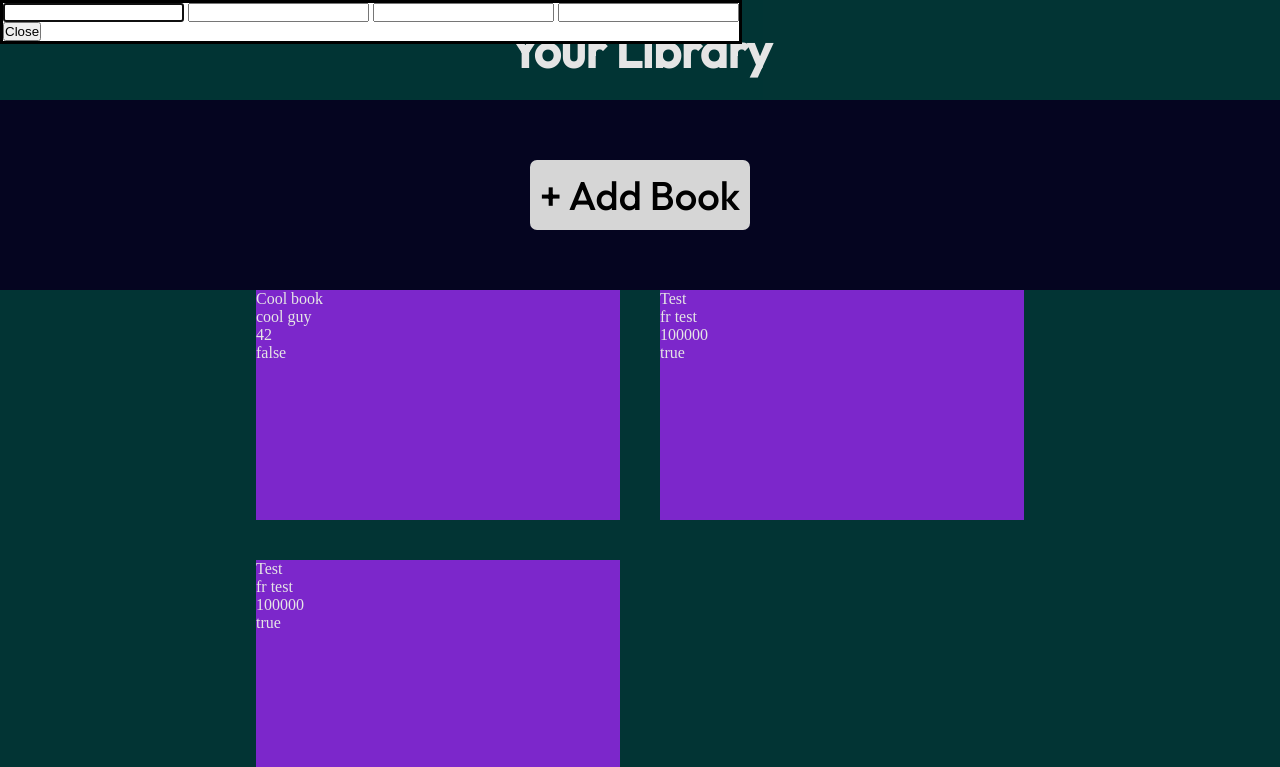
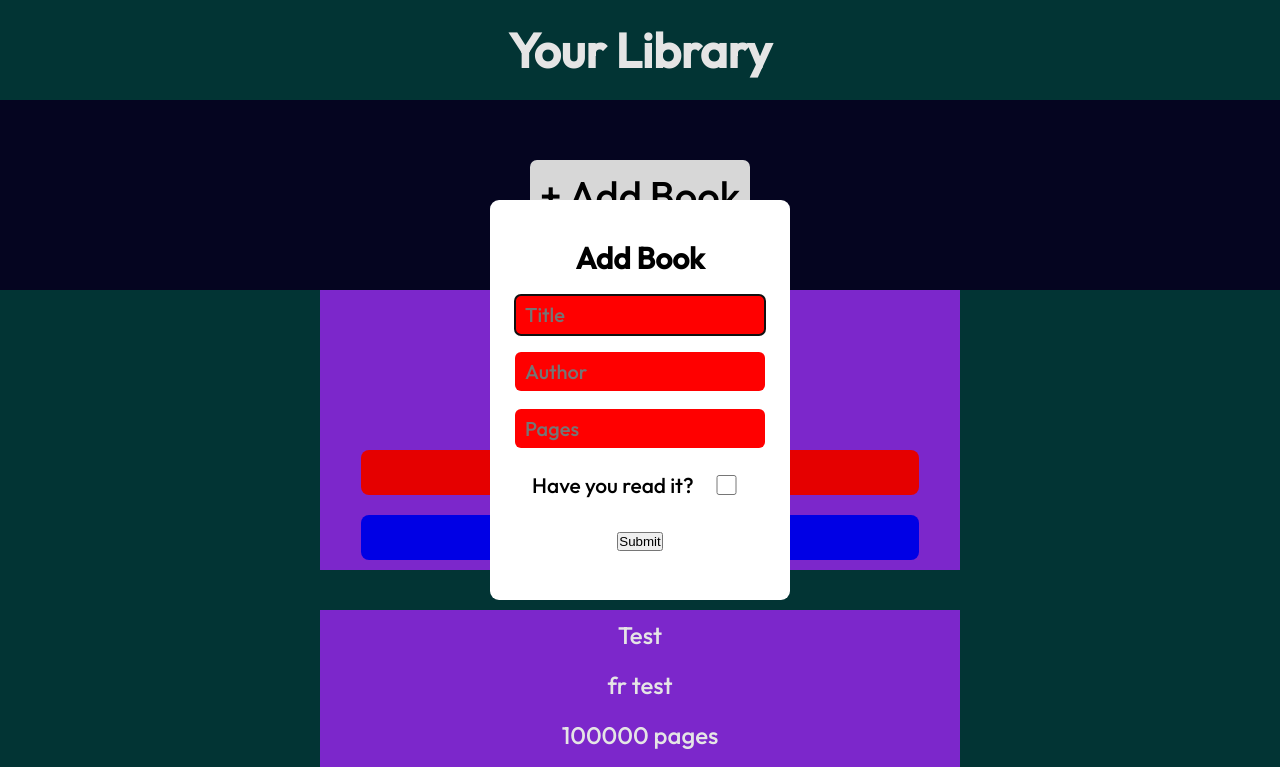
Before and after one commit to Revanthyr/library, a plain HTML site: page index.html in a window 1280 px wide. Both pictures are taken after a click on the button "+ Add Book". Shown: the top 767 px of the page. Drawn offline with Linux system fonts and the light colour scheme.

Commit message:
Add styling to book cards, add form

```diff
--- a/index.html
+++ b/index.html
@@ -20,17 +20,24 @@
     </div>
 
     <dialog>
+
         <form method = "dialog">
-            <label for=""></label>
-            <input type="text">
-            <label for=""></label>
-            <input type="text">
-            <label for=""></label>
-            <input type="text">
-            <label for=""></label>
-            <input type="text">
+            <h2>Add Book</h2>
+
+
+            <input type="text" placeholder="Title" name="title">
+
+            <input type="text" placeholder="Author" name="author">
+
+            <input type="number" placeholder="Pages" name="pages">
+
+            <div class="container">
+                <label for="">Have you read it?</label>
+                <input type="checkbox" name="isread" id="checkbox">
+            </div>
+            <button class="close-btn">Submit</button>
+
         </form>
-        <button class="close-btn">Close</button>
     </dialog>
 </body>
 </html>
--- a/script.js
+++ b/script.js
@@ -16,11 +16,17 @@ const book1 = new Book("Cool book","cool guy",42,false);
 addBooktoLibrary(book1);
 console.log(library);
 const book2 = new Book("Test","fr test",100000,true);
-const book3 = new Book("Test","fr test",100000,true);
+const book3 = new Book("Test"," test",100000,true);
+const book4 = new Book("Test","fr tedzqdzqst",100000,true);
 addBooktoLibrary(book2);
 addBooktoLibrary(book3);
+addBooktoLibrary(book4);
 
+let removeButtonId = 0;
+let itemToRemove = {
 
+};
+let testcar = 5;
 function showBooks(){
 
     library.map((book)=>{
@@ -29,58 +35,101 @@ function showBooks(){
         const docTitle =document.createElement("p");
         const docAuthor = document.createElement("p");
         const docPages = document.createElement("p");
-        const docIsRead = document.createElement("p");
+        const docIsRead = document.createElement("button");
+        const removeButton = document.createElement("button");
         body.appendChild(div);
         div.appendChild(docTitle);
         docTitle.textContent = book.title;
         div.appendChild(docAuthor);
         docAuthor.textContent=book.author;
         div.appendChild(docPages);
-        docPages.textContent = book.pagesNum.toString();
+        docPages.textContent = book.pagesNum.toString() + " pages";
         div.appendChild(docIsRead);
-        docIsRead.textContent = book.isRead;
+        if (book.isRead ==true){
+            docIsRead.textContent = "Read";
+            docIsRead.classList.add("read");
+        }
+        else {
+            docIsRead.textContent = "Not Read... Yet!";
+            docIsRead.classList.add("notread");
+        }
+        docIsRead.addEventListener("click",()=>{
+            if (docIsRead.classList.contains("read")){
+                docIsRead.classList.remove("read");
+                docIsRead.classList.add("notread");
+                docIsRead.textContent = "Not Read... Yet!"
+            }
+            else if (docIsRead.classList.contains("notread")){
+                docIsRead.classList.remove("notread");
+                docIsRead.classList.add("read");
+                docIsRead.textContent = "Read";
+            }
+        })
+        div.appendChild(removeButton);
+        div.setAttribute("bookNumber",library.indexOf(book));
+        removeButton.setAttribute("bookNumber",library.indexOf(book));
+        removeButton.classList.add("remove");
+        removeButton.textContent = "Remove";
+        removeButton.addEventListener("click",()=>{
+            body.removeChild(removeButton.parentElement)
+
+        })
     })
 }
+
+
 showBooks();
+
 
 const addButton = document.querySelector(".add-btn");
 const dialog = document.querySelector("dialog");
 const closeButton = document.querySelector(".close-btn");
-addButton.addEventListener("click",()=>{
-   dialog.showModal();
-})
+
 closeButton.addEventListener("click",()=>{
     dialog.close();
 })
+const page = document.querySelector("body");
+addButton.addEventListener("click",()=>{
+    dialog.showModal();
+})
+
+
+
 
 
 /*
- THE PAGE
-       :D -add a top bar with the title, (change font)
-       :D -crazete three flex divs for page layout (or two), change that in the js file for the body.appendCHild
+addButton.addEventListener("click",()=>{
+   dialog.showModal();
 
-      :D  -cneter the add book byutton
-       :D - and make it look good (font,border,backgroundcolor,
-       :D -add a class to the book container
-        - use css to style whats inside the book container (font,grid layout)
-
-    book container:
-         :D grid layout
-         -add gap between cardfs
-         -add backdrop to cards
-         -change the font of text and align it center in cards
-         - add read and remove buttons
-         -
+})
+     page.addEventListener("click",()=>{
+    if (dialog.getAttribute("open")==""){
+        dialog.close();
+    }
+    //dialog.close();
+})
+       if (dialog.getAttribute("open")==""){
+    page.addEventListener("click",()=>{
+        dialog.close();
+    })
+}
+else {
+    addButton.addEventListener("click",()=>{
+        dialog.showModal()
+    })
+}
 
 
 
-        - add padding to the sides (vw)
+
+
         when too many books add scrollbar
         -figure outthe colors 'gpt)
         -change the background color to an image of library?,
         -button hovercolor)
-        add remove button
-        add read / not read button
+
+
+        -add backdrop to cards
  THE DIALOG
         -add popup animation
         -add 3 input with right font and auto text and right types
--- a/style.css
+++ b/style.css
@@ -13,6 +13,7 @@ body{
     flex-direction:column;
     align-items: center;
     gap:60px;
+    height:100vh;
 
 }
 .top-bar{
@@ -24,8 +25,8 @@ body{
 }
 .main-section{
     width:100%;
-    padding-right:clamp(30px,20vw,30vw);
-    padding-left:clamp(30px,20vw,30vw);
+    padding-right:clamp(30px,25vw,30vw);
+    padding-left:clamp(30px,25vw,30vw);
     background-color: rgb(2, 58, 58);
     box-sizing: border-box;
     flex-grow:1;
@@ -45,13 +46,107 @@ body{
 
 .book-container{
    width:100%;
-   height:500px;
+   height:100%;
     display:grid;
-   grid-template-rows: 1fr;
-   grid-template-columns: repeat(auto-fit,minmax(300px,1fr));
-   grid-auto-rows: 1fr;
+   grid-template-rows: 280px;
+   grid-template-columns: repeat(auto-fit,minmax(400px,1fr));
+   grid-auto-rows: 280px;
    gap:40px;
+
 }
 .book-container div{
     background-color: blueviolet;
+    display: flex;
+   flex-direction: column;
+   align-items: center;
+   padding:10px;
+   gap:20px;
 }
+.book-container p{
+    font-family: "outfit-medium",sans-serif;
+    font-size:1.5rem;
+    text-align:center;
+}
+
+.book-container button{
+    border-width: 0px;
+    width:90%;
+    flex-grow: 1;
+    border-radius: 8px;
+    font-size:1.5rem;
+    font-family: "outfit-medium",sans-serif;
+    color:white;
+}
+.book-container .read{
+    background-color: green;
+}
+.book-container .notread{
+    background-color: red;
+
+}
+.book-container .remove{
+    background-color: blue;
+}
+dialog{
+    position: fixed;
+    top:50%;
+   z-index: 1;
+    left:50%;
+    width:300px;
+    height:400px;
+    transform: translate(-50%, -50%) scale(1);
+
+    font-family: "outfit-medium",sans-serif;
+    gap:15px;
+    padding: 30px;
+    box-sizing: border-box;
+    border-width: 0px;
+    border-radius: 9px;
+}
+form{
+    display:grid;
+    grid-template-rows: repeat(6,1fr);
+    align-items: center;
+    width:100%;
+
+    height:100%;
+    justify-items: center ;
+}
+input{
+    width:100%;
+    height:70%;
+    border-radius: 6px;
+    border-width: 0px;
+    background-color: red;
+    font-family: "outfit-medium",sans-serif;
+    font-size: 20px;
+    padding-left: 10px;
+}
+.container{
+    display:flex;
+    flex-direction:row;
+    width:90%;
+    justify-content: space-between;
+    font-size:21px;
+    align-items: center;
+
+}
+.container label{
+    flex-grow:3;
+
+
+}
+.container input{
+    flex-basis:20%;
+}
+#checkbox{
+    width:20px;
+    height:20px;
+}
+form h2{
+    font-size: 30px;
+}
+.overlay{
+    width:100%;
+    height:100%;
+}
```
